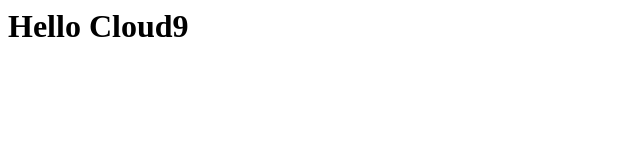
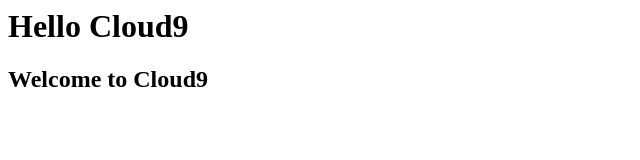
Before and after one commit to pdeshmu13/FirstRepo, a plain HTML site: page index.html in a window 1280 px wide. Shown: the whole page, without its empty margins (0-640 px from the left). Drawn offline with Linux system fonts and the light colour scheme.

Commit message:
test branch

```diff
--- a/index.html
+++ b/index.html
@@ -1 +1,2 @@
 <h1>Hello Cloud9</h1>
+<h2>Welcome to Cloud9</h2>
```
